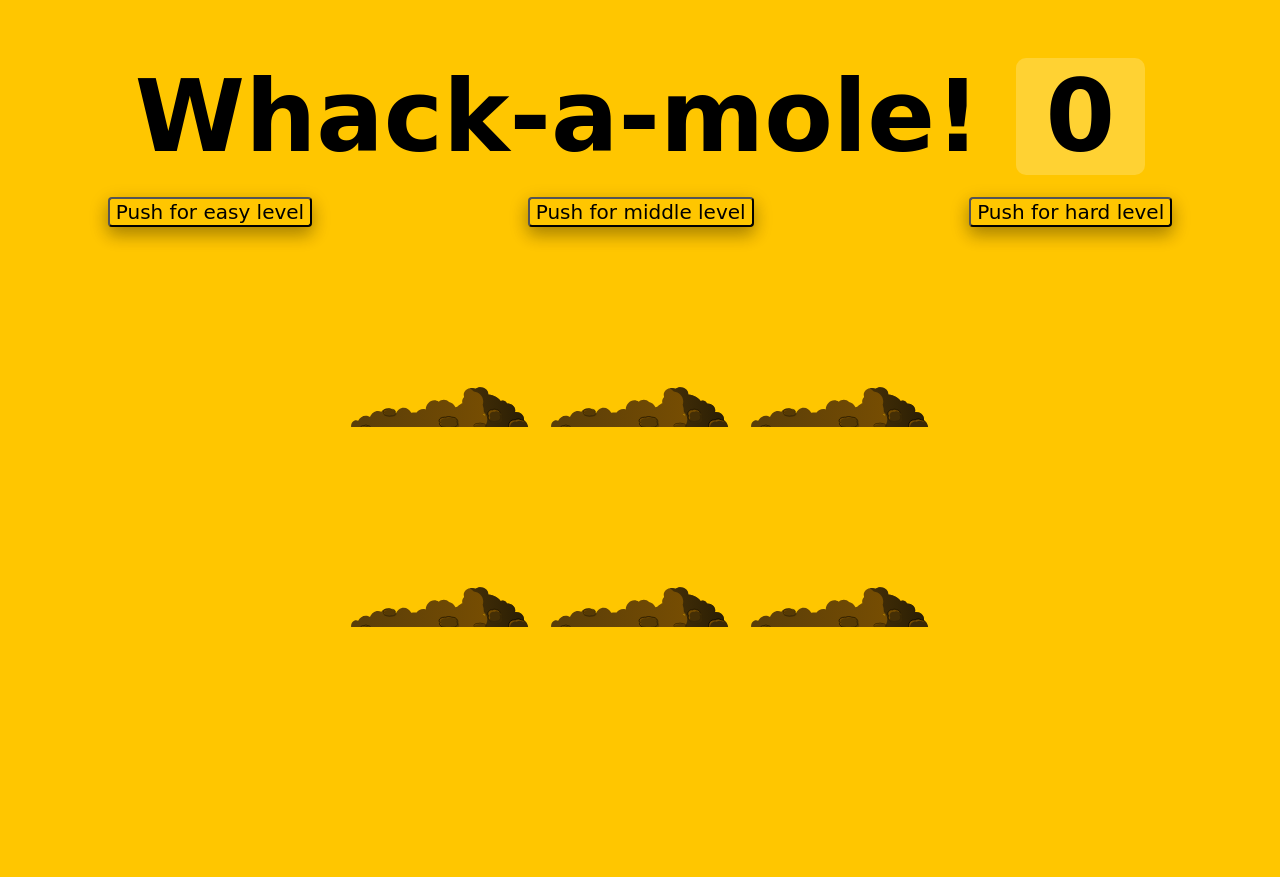
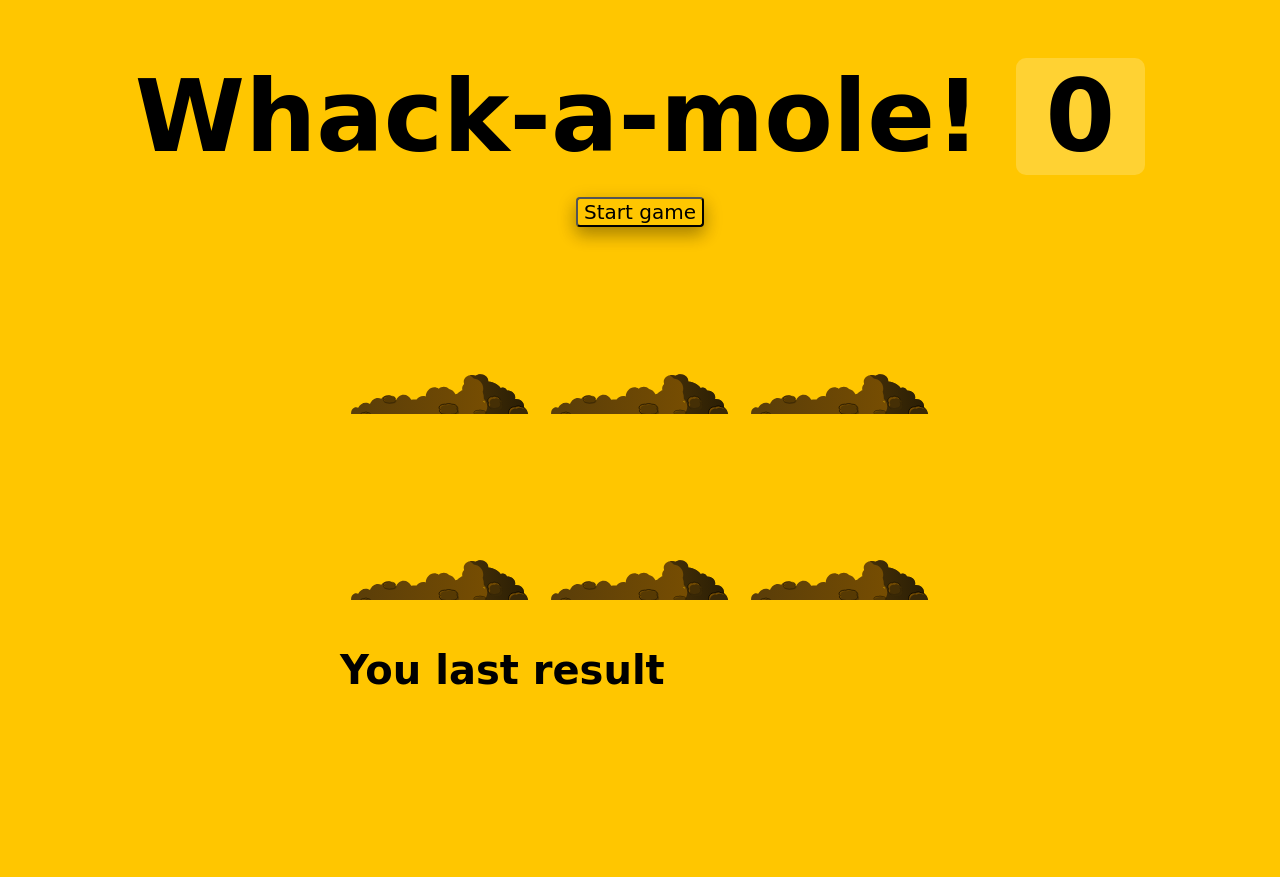
Before and after one commit to LexasBY/Whack-A-Mole, a plain HTML site: page index.html in a window 1280 px wide. Before the commit the page ends 800 px from the top, so only its background shows below. Drawn offline with Linux system fonts and the light colour scheme.

Commit message:
feat: add localStorage

```diff
--- a/index.html
+++ b/index.html
@@ -9,9 +9,9 @@
 <body>
   <h1>Whack-a-mole! <span class="score">0</span></h1>
   <div class="buttons">
-    <button onClick="startGame()">Push for easy level</button>
-    <button onClick="startGame()">Push for middle level</button>
-    <button onClick="startGame()">Push for hard level</button>
+    <button onClick="startGame()">Start game</button>
+    <!-- <button onClick="startMiddleGame()">Push for middle level</button>
+    <button onClick="startHardGame()">Push for hard level</button> -->
   </div>
 
   <div class="game">
@@ -33,7 +33,7 @@
     <div class="hole hole6">
       <div class="mole"></div>
     </div>
-
+    <h1 class="lastResult">You last result <span class="lastScore">0</span></h1>
 
   </div>
 
--- a/script.js
+++ b/script.js
@@ -1,9 +1,11 @@
 const holes = document.querySelectorAll('.hole');
 const scoreBoard = document.querySelector('.score');
 const moles = document.querySelectorAll('.mole');
+const lastScore = document.querySelector('.lastScore');
 let lastHole;
 let timeUp = false;
 let score = 0;
+lastScore.textContent = localStorage.getItem('lastScore');
 
 function randomTime(min, max) {
   return Math.round(Math.random() * (max - min) + min);
@@ -38,11 +40,21 @@ function startGame() {
   setTimeout(() => timeUp = true, 10000)
 }
 
+function startEasyGame() {
+  scoreBoard.textContent = 0;
+  timeUp = false;
+  score = 0;
+  peep();
+  setTimeout(() => timeUp = true, 10000)
+}
+
 function bonk(e) {
   if(!e.isTrusted) return; // cheater!
   score++;
   this.parentNode.classList.remove('up');
   scoreBoard.textContent = score;
+  localStorage.setItem('lastScore', score)
 }
 
+
 moles.forEach(mole => mole.addEventListener('click', bonk));
--- a/style.css
+++ b/style.css
@@ -42,7 +42,13 @@ h1 {
   line-height: 1;
   margin-bottom: 0;
 }
-
+.lastResult {
+  text-align: center;
+  font-size: 4rem;
+  line-height: 1;
+  margin-bottom: 0;
+  margin-top: 50px;
+}
 .score {
   background: rgba(255,255,255,0.2);
   padding: 0 3rem;
@@ -52,10 +58,11 @@ h1 {
 
 .game {
   width: 600px;
-  height: 400px;
+  height: 650px;
   display: flex;
   flex-wrap: wrap;
   margin: 0 auto;
+
 }
 
 
```
